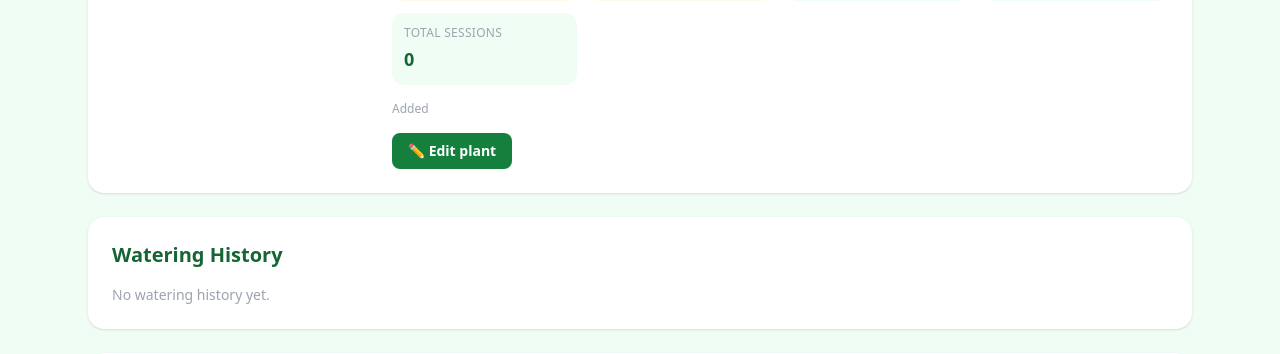
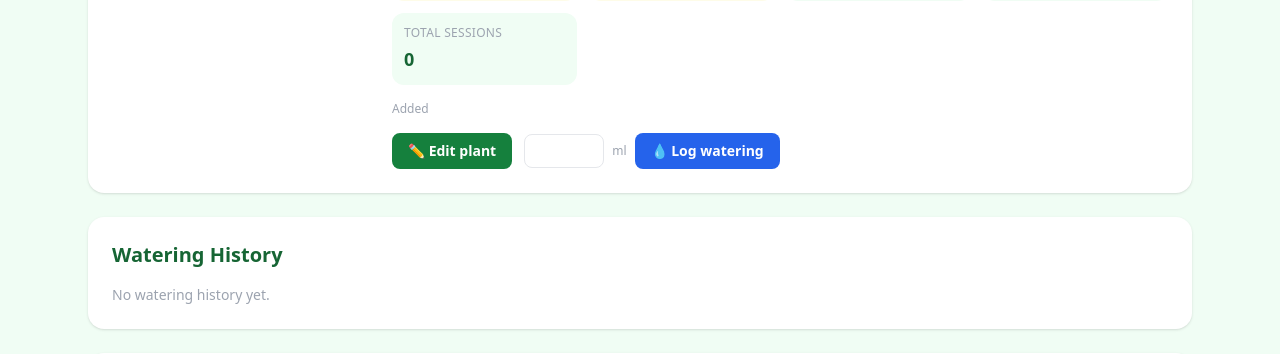
Before and after one commit to dataSci-rigo/plants, a Flask app: template templates/plant.html in a window 1280 px wide. Shown: the part 445-799 px from the top of the page. Run offline with Flask 3, Linux system fonts and the light colour scheme; the template is opened without the code that fills it, so the values that code supplies are empty; some libraries are stand-ins or nearby versions.

Commit message:
adjust watering

```diff
--- a/handlers.py
+++ b/handlers.py
@@ -75,6 +75,10 @@ def _get_tailscale_ip() -> str | None:
 async def start(update: Update, context: ContextTypes.DEFAULT_TYPE):
     chat_id = update.effective_chat.id
     await db.set_setting("owner_chat_id", str(chat_id))
+    await update.message.reply_text(t("start_help", _lang(update)), parse_mode="Markdown")
+
+
+async def help_command(update: Update, context: ContextTypes.DEFAULT_TYPE):
     await update.message.reply_text(t("start_help", _lang(update)), parse_mode="Markdown")
 
 
--- a/main.py
+++ b/main.py
@@ -17,7 +17,7 @@ from handlers import (
     AMOUNT, FACING, FERTILIZER_AMOUNT, FERTILIZER_FREQUENCY, FERTILIZER_TYPE,
     FREQUENCY, HEIGHT, LOCATION, NAME, PHOTO, PLANT_TYPE, POT_DEPTH, POT_WIDTH,
     SOIL_ALKALINITY, SOIL_TYPE, SUNLIGHT_ACTUAL, SUNLIGHT_NEEDED,
-    health_callback, health_command, height_command, list_plants, onboard_amount,
+    health_callback, health_command, help_command, height_command, list_plants, onboard_amount,
     onboard_cancel, onboard_facing, onboard_fertilizer_amount,
     onboard_fertilizer_frequency, onboard_fertilizer_type, onboard_frequency,
     onboard_height, onboard_location, onboard_name, onboard_photo,
@@ -84,6 +84,7 @@ def main():
 
     app.add_handler(onboarding)
     app.add_handler(CommandHandler("start",       start))
+    app.add_handler(CommandHandler("help",        help_command))
     app.add_handler(CommandHandler("list",        list_plants))
     app.add_handler(CommandHandler("water",       water_command))
     app.add_handler(CommandHandler("status",      status_command))
--- a/templates/plant.html
+++ b/templates/plant.html
@@ -118,11 +118,20 @@
 
       <p class="mt-4 text-xs text-gray-400">Added {{ plant.created_at[:10] }}</p>
 
-      <div class="mt-4">
+      <div class="mt-4 flex flex-wrap gap-3 items-center">
         <a href="{{ url_prefix }}/plant/{{ plant.id }}/edit"
            class="inline-block bg-green-700 text-white text-sm font-semibold px-4 py-2 rounded-lg hover:bg-green-800 transition-colors">
           ✏️ Edit plant
         </a>
+        <form method="POST" action="{{ url_prefix }}/plant/{{ plant.id }}/water" class="flex items-center gap-2">
+          <input type="number" name="amount_ml" value="{{ plant.watering_amount_ml }}" min="1"
+                 class="w-20 border border-gray-200 rounded-lg px-2 py-1.5 text-sm focus:outline-none focus:ring-2 focus:ring-blue-400" />
+          <span class="text-xs text-gray-400">ml</span>
+          <button type="submit"
+                  class="bg-blue-600 text-white text-sm font-semibold px-4 py-2 rounded-lg hover:bg-blue-700 transition-colors">
+            💧 Log watering
+          </button>
+        </form>
       </div>
     </div>
 
--- a/web.py
+++ b/web.py
@@ -45,7 +45,7 @@ def index():
             p["user_label"] = None
         plants.append(p)
 
-    return render_template("index.html", plants=plants, url_prefix="")
+    return render_template("plants_list.html", plants=plants, url_prefix="")
 
 
 @app.route("/plant/<int:plant_id>")
@@ -136,6 +136,23 @@ def plant_edit(plant_id):
     return render_template("edit.html", plant=plant, url_prefix="")
 
 
+@app.route("/plant/<int:plant_id>/water", methods=["POST"])
+def plant_water(plant_id):
+    conn = get_db()
+    plant = conn.execute("SELECT id FROM plants WHERE id = ?", (plant_id,)).fetchone()
+    if not plant:
+        conn.close()
+        abort(404)
+    amount_ml = int(request.form.get("amount_ml") or 200)
+    conn.execute(
+        "INSERT INTO watering_history (plant_id, amount_ml) VALUES (?, ?)",
+        (plant_id, amount_ml),
+    )
+    conn.commit()
+    conn.close()
+    return redirect(url_for("plant_detail", plant_id=plant_id))
+
+
 @app.route("/plant/<int:plant_id>/photo")
 def plant_photo(plant_id):
     conn = get_db()
```
